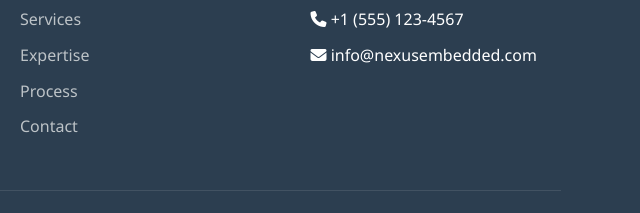
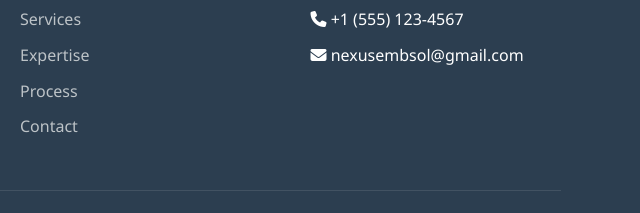
Before and after one commit to nexusembedded/nexus.github.io, a plain HTML site: page index.html in a window 1280 px wide. Shown: the part 3448-3661 px from the top of the page, 640-1280 px from the left. Drawn offline with Linux system fonts and the light colour scheme.

Commit message:
Update email

```diff
--- a/index.html
+++ b/index.html
@@ -681,7 +681,7 @@
                     <ul>
                         <li><i class="fas fa-map-marker-alt"></i> 123 Tech Park, Innovation City</li>
                         <li><i class="fas fa-phone"></i> +1 (555) 123-4567</li>
-                        <li><i class="fas fa-envelope"></i> info@nexusembedded.com</li>
+                        <li><i class="fas fa-envelope"></i> nexusembsol@gmail.com</li>
                     </ul>
                 </div>
             </div>
```
